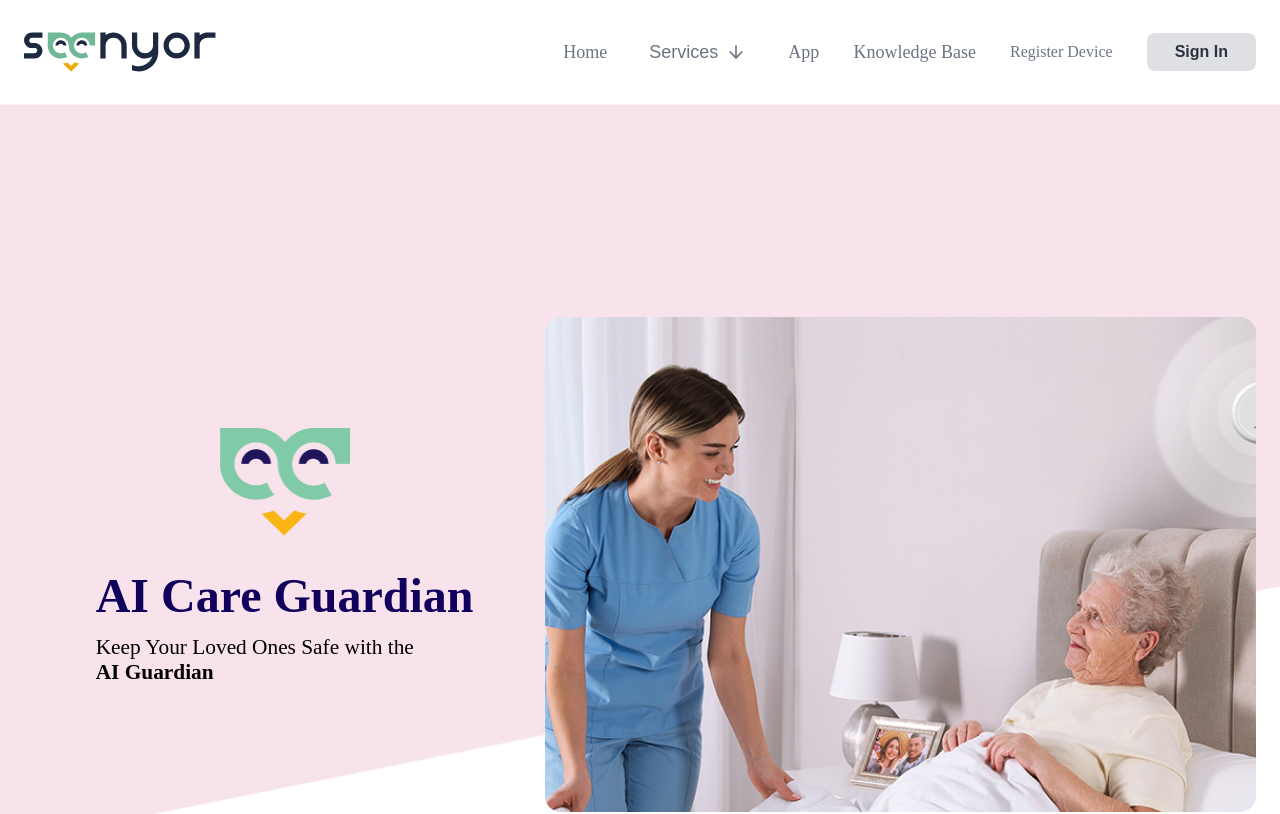
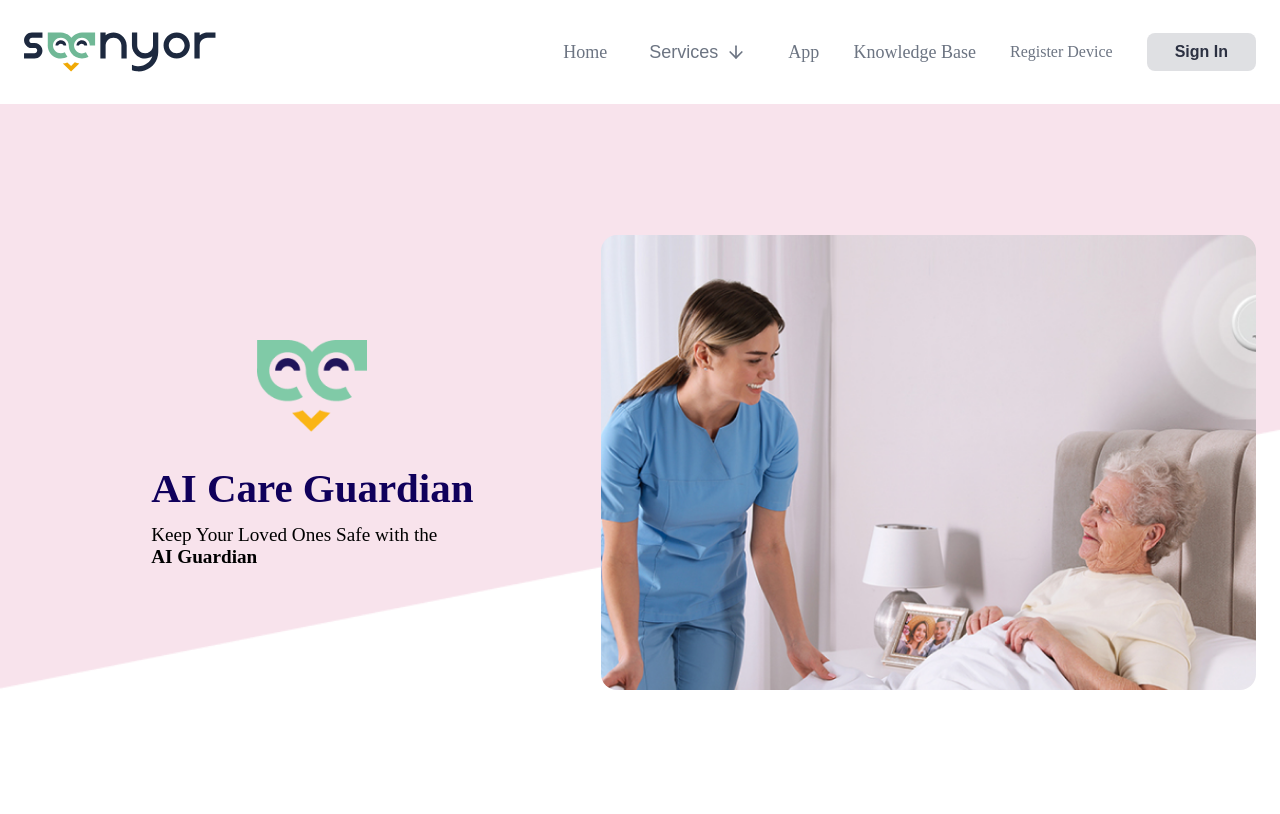
Before and after one commit to seenyor/new-seenyor, a Next.js app: page / in a window 1280 px wide. Shown: the top 814 px of the page. Built offline with nearby package versions, Linux system fonts and the light colour scheme; a web font is replaced by a local one.

Commit message:
Fixed SOme Issue

```diff
--- a/src/app/(product)/about/page.jsx
+++ b/src/app/(product)/about/page.jsx
@@ -141,11 +141,11 @@ const page = () => {
         <p className="text-white">
           Your Journey to Safety and Peace of Mind Begins Here
         </p>
-        <Link href="/systembuilder">
-          <button className="bg-[#7F87FC] min-w-24 text-white font-semibold px-2 sm:px-1 py-2 sm:text-xs rounded">
-            Get Started
-          </button>
-        </Link>
+        {/* <Link href="/systembuilder"> */}
+        <button className="bg-[#7F87FC] min-w-24 text-white font-semibold px-2 sm:px-1 py-2 sm:text-xs rounded">
+          Get Started
+        </button>
+        {/* </Link> */}
       </div>
     </div>
   );
--- a/src/app/(product)/installation/page.jsx
+++ b/src/app/(product)/installation/page.jsx
@@ -89,11 +89,11 @@ const Installation = () => {
               Choose professional installation or easy self-setup for complete
               peace of mind.
             </p>
-            <Link href="/systembuilder">
+            {/* <Link href="/systembuilder"> */}
             <button className="mt-6 px-6 text-white py-[10px] font-semibold text-lg bg-[#80CAA7] rounded-md">
               Protect Them Now
             </button>
-            </Link>
+            {/* </Link> */}
           </div>
         </div>
         <p className="text-sm absolute bottom-5 left-5">
@@ -116,11 +116,11 @@ const Installation = () => {
               Choose professional installation or easy self-setup for complete
               peace of mind.
             </p>
-            <Link href="/systembuilder">
+            {/* <Link href="/systembuilder"> */}
             <button className="mt-10 px-4 text-white py-1 font-semibold text-lg bg-[#80CAA7] rounded-md">
               Protect Them Now
             </button>
-            </Link>
+            {/* </Link> */}
             <p className="mt-2 text-xs">*Limited Stock Available!</p>
           </div>
         </div>
@@ -269,11 +269,11 @@ const Installation = () => {
                 alt="monitoring"
                 quality={100}
               />
-              <Link href="/systembuilder">
+              {/* <Link href="/systembuilder"> */}
               <button className="bg-[#2C3142] mt-5 text-white font-semibold px-5 md:px-2 py-2 rounded">
                 Get Started
               </button>
-              </Link>
+              {/* </Link> */}
             </div>
           </div>
         </div>
--- a/src/app/(product)/monitoring/page.jsx
+++ b/src/app/(product)/monitoring/page.jsx
@@ -85,11 +85,11 @@ const ProfessionalMonitoring = () => {
             <p className="mt-4 text-xl md:text-lg">
               Ensuring immediate response and peace of mind, day and night.
             </p>
-            <Link href="/systembuilder">
+            {/* <Link href="/systembuilder"> */}
             <button className="mt-6 px-6 text-white py-[10px] font-semibold text-lg bg-[#7F87FC] rounded-md">
               Protect Them Now
             </button>
-            </Link>
+            {/* </Link> */}
           </div>
         </div>
       </section>
@@ -107,11 +107,11 @@ const ProfessionalMonitoring = () => {
             <p className="mt-2 text-sm">
               Ensuring immediate response and peace of mind, day and night.
             </p>
-            <Link href="/systembuilder">
+            {/* <Link href="/systembuilder"> */}
             <button className="mt-10 px-4 text-white py-1 font-semibold text-lg bg-[#020288] rounded-md">
               Protect Them Now
             </button>
-            </Link>
+            {/* </Link> */}
             <p className="mt-2 text-xs">*Limited Stock Available!</p>
           </div>
         </div>
--- a/src/app/(product)/systembuilder/index.jsx
+++ b/src/app/(product)/systembuilder/index.jsx
@@ -60,7 +60,6 @@ export default function HomePage() {
         const aimonitoring = fetchedProducts.find(
           (p) => p.name === "AI Monitoring" && !p.isRecurring && !isLogin
         );
-        console.log(aimonitoring);
         if (kit) setKitPrice(kit.price);
         if (addon) setAddonDevicePrice(addon.price);
         if (installation) setInstallationPrice(installation.price * 3);
--- a/src/components/Ai-care/AiHero.jsx
+++ b/src/components/Ai-care/AiHero.jsx
@@ -16,7 +16,7 @@ const AiHero = () => {
     <>
       <section className="relative tab:hidden w-full max-h-[805px] tab:max-h-auto overflow-hidden">
         {/* Background Image */}
-        <div className="absolute inset-0 z-0">
+        <div className="absolute inset-0 z-0 -top-80">
           <Image
             src={bg}
             alt="Background"
@@ -26,18 +26,18 @@ const AiHero = () => {
           />
         </div>
 
-        <div className="flex tab:flex-col items-center justify-between tab:justify-center w-full px-6 tab:px-3 mx-auto min-h-[905px] h-[500px] max-w-[1610px] tab:gap-14 relative z-10">
+        <div className="flex tab:flex-col items-center justify-between tab:justify-center w-full px-6 tab:px-3 mx-auto min-h-[700px] h-[500px] max-w-[1610px] tab:gap-14 relative z-10">
           {/* Text Section */}
           <div className="flex flex-col gap-8 w-[50%] tab:w-full items-center justify-center tab:text-center h-full">
             <div className="w-full flex justify-center items-center tab:hidden">
               {/* video */}
-              <Image src={logo} alt="logo" width={130} height={110} />
+              <Image src={logo} alt="logo" width={110} height={110} />
             </div>
             <div className="flex flex-col gap-3">
-              <h1 className="font-bold text-[3.75vw] tab:text-[40.5vw] sm:text-4xl text-[#10005B]">
+              <h1 className="font-bold text-[3.2vw] tab:text-[40.5vw] sm:text-4xl text-[#10005B]">
                 AI Care Guardian
               </h1>
-              <h6 className="font-medium text-[1.667vw] tab:text-[1.458vw]">
+              <h6 className="font-medium text-[1.5vw] tab:text-[1.458vw]">
                 Keep Your Loved Ones Safe with the <br />
                 <span className="font-bold">AI Guardian</span>
               </h6>
@@ -51,7 +51,7 @@ const AiHero = () => {
               alt="AI Guardian"
               width={840}
               height={495}
-              className="w-[840px] h-[495px] object-cover tab:rounded-b-[60px] sm:rounded-b-[40px]"
+              className="w-[700px] h-[455px] object-cover tab:rounded-b-[60px] sm:rounded-b-[40px]"
             />
           </div>
         </div>
--- a/src/components/GetStartArea/index.jsx
+++ b/src/components/GetStartArea/index.jsx
@@ -7,22 +7,22 @@ const GetStartArea = () => {
         <p className="text-white text-3xl md:text-lg tab:text-[16px]">
           Your Journey to Safety and Peace of Mind Begins Here
         </p>
-        <Link href="/systembuilder">
+        {/* <Link href="/systembuilder"> */}
         <button className="bg-[#7F87FC] w-[274px] xxl:w-[200px] md:!w-32 tab:!w-24  h-[50px] md:h-auto text-xl md:text-[16px] tab:text-sm  text-white font-semibold px-2 tab:px-1 py-2 rounded">
           Get Started
         </button>
-        </Link>
+        {/* </Link> */}
       </div>
       <div className="hidden tab:flex justify-center -mt-8 items-center rounded-lg w-full h-[200px] bg-[#2C3142] ">
         <div>
           <p className="text-white text-xl font-bold text-center px-5">
             Your Journey to Safety and Peace of Mind Begins Here
           </p>
-          <Link href="/systembuilder" className="flex justify-center mt-4">
+          {/* <Link href="/systembuilder" className="flex justify-center mt-4"> */}
           <button className="bg-[#7F87FC] w-[220px] h-[40px] text-white text-base font-bold px-1 py-2 rounded">
             Get Started
           </button>
-          </Link>
+          {/* </Link> */}
         </div>
       </div>
     </>
```
Also changed, not shown: 1 other file (tests, documents, lock files or other folders). Lines whose indentation alone changed are shown as unchanged.
